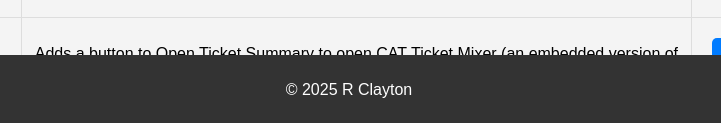
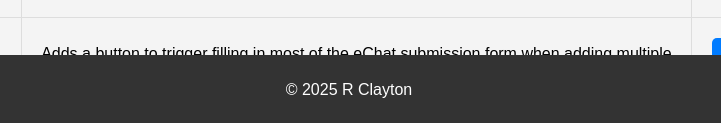
Before and after one commit to robula88/CAT_Resource, a plain HTML site: page Scripts.html in a window 1280 px wide. Shown: the part 675-798 px from the top of the page, 291-1012 px from the left. Drawn offline with Linux system fonts and the light colour scheme.

Commit message:
Update Scripts.html

```diff
--- a/Scripts.html
+++ b/Scripts.html
@@ -115,7 +115,7 @@
                 </tr>
                 <tr>
                     <td>Auto Rodney</td>
-                    <td>Adds a button to Open Ticket Summary to open CAT Ticket Mixer (an embedded version of the one on the tools page)</td>
+                    <td>Adds a button to trigger filling in most of the eChat submission form when adding multiple echat requests from the inbox.</td>
                     <td><a href="https://update.greasyfork.org/scripts/518566/Auto%20Rodney.user.js"target="_blank">Install</a></td>
                 </tr>
                 <tr>
```
